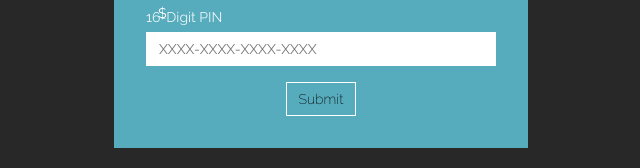
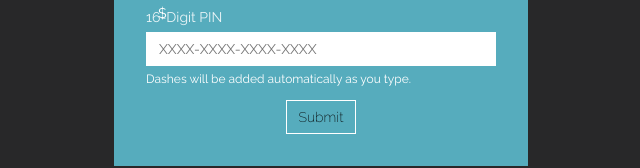
Before and after one commit to myavonbehren/Spidr-Coding-Challenge, a React (Vite) app in the folder spidr-form/: page / in a window 1280 px wide. Shown: the part 544-712 px from the top of the page, without its empty margins (319-959 px from the left). Built offline with nearby package versions, Linux system fonts and the light colour scheme.

Commit message:
feat: add note below pin for better user experience

```diff
--- a/spidr-form/src/components/EntryForm.jsx
+++ b/spidr-form/src/components/EntryForm.jsx
@@ -137,6 +137,7 @@ export default function EntryForm() {
                         required
                         className='input-field' />
                 </div>
+                <p className='pin-note'>Dashes will be added automatically as you type.</p>
 
                 <button
                     type="submit"
--- a/spidr-form/src/styles/EntryForm.css
+++ b/spidr-form/src/styles/EntryForm.css
@@ -51,3 +51,11 @@
     color: #fff;
     pointer-events: none;
 }
+
+.pin-note {
+  font-size: 12px;
+  color: #fff;
+  margin-top: -12px;
+  margin-bottom: 12px;
+  text-align: left;
+}
```
